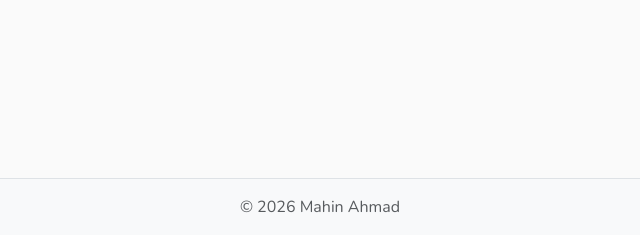
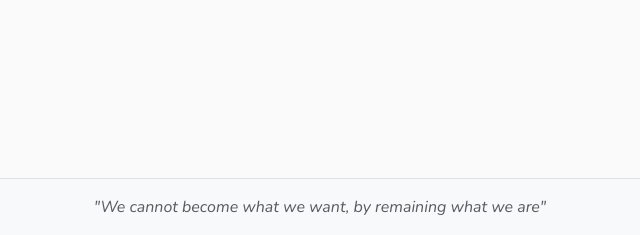
Before and after one commit to rmpasswd/fullstack-blog-FastAPI, a FastAPI app: page /login in a window 1280 px wide. Shown: the part 565-800 px from the top of the page, without its empty margins (320-960 px from the left). Run offline with FastAPI, Linux system fonts and the light colour scheme; parts of the project's set-up code (start-up, migrations or seed data) failed here and were passed over.

Commit message:
chore: add a quote

```diff
--- a/templates/layout.html
+++ b/templates/layout.html
@@ -162,7 +162,7 @@
     <footer class="mt-auto py-3 bg-body-tertiary border-top">
       <div class="container text-center">
         <p class="text-body-secondary mb-0">
-          © <span id="year"></span> Mahin Ahmad
+          <i>"We cannot become what we want, by remaining what we are"</i>
         </p>
       </div>
     </footer>
```
Also changed, not shown: auth/config.py (line endings or trailing spaces).
